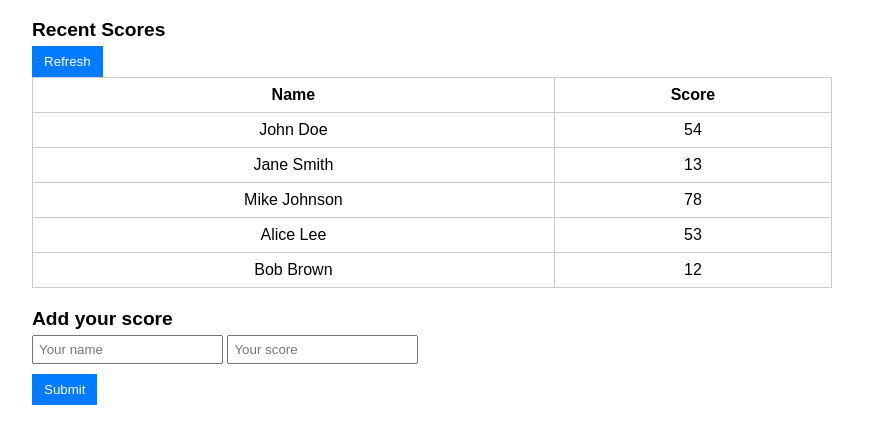
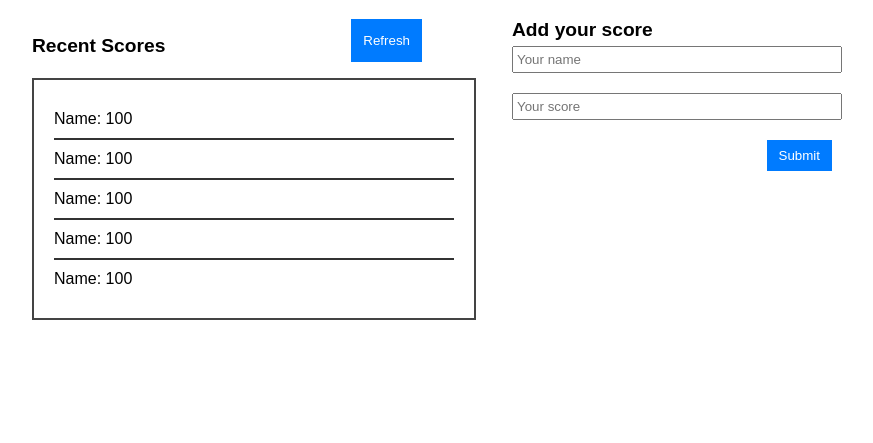
Before and after one commit to AlyAtalla/Leaderboard, a website built with webpack: page src/index.html in a window 1280 px wide. Shown: the part 81-524 px from the top of the page, without its empty margins (208-1081 px from the left). Built offline with nearby package versions, Linux system fonts and the light colour scheme; files whose address does not match are found by name.

Commit message:
Fix styling

```diff
--- a/src/index.html
+++ b/src/index.html
@@ -9,27 +9,28 @@
 <body>
   <div class="container">
     <h1 class="header">Leaderboard</h1>
-    <div class="section">
-      <div class="title">Recent Scores</div>
-      <button class="refresh-btn">Refresh</button>
-      <table class="scores-table">
-        <thead>
-          <tr>
-            <th>Name</th>
-            <th>Score</th>
-          </tr>
-        </thead>
-        <tbody>
-        </tbody>
-      </table>
-    </div>
-    <div class="section">
-      <div class="title">Add your score</div>
-      <div>
-        <input type="text" class="input-name" placeholder="Your name">
-        <input type="number" class="input-score" placeholder="Your score">
+    <div class="board-wrapper">
+      <div class="score-board">
+        <div class="scoreTitle">
+          <h2 class="title">Recent Scores</h2>
+          <button class="refresh-btn">Refresh</button>
+        </div>
+        <ul class="scores-table">
+          <li>Name: <span>100</span></li>
+          <li>Name: <span>100</span></li>
+          <li>Name: <span>100</span></li>
+          <li>Name: <span>100</span></li>
+          <li>Name: <span>100</span></li>
+        </ul>
       </div>
-      <button class="submit-btn">Submit</button>
+      <div class="score-form">
+        <div class="title">Add your score</div>
+        <form>
+          <input type="text" placeholder="Your name" />
+          <input type="number" placeholder="Your score" />
+          <button class="submit-btn">Submit</button>
+        </form>
+      </div>
     </div>
   </div>
   <script src="./src/js/index.js" type="module"></script>
--- a/src/js/styles.css
+++ b/src/js/styles.css
@@ -11,37 +11,64 @@ body {
   padding: 20px;
 }
 
+.board-wrapper {
+  display: flex;
+  justify-content: space-between;
+}
+
+.score-board {
+  width: 50%;
+}
+
+.scoreTitle {
+  display: flex;
+  justify-content: space-between;
+}
+
+.scores-table {
+  width: 100%;
+  border: 2px solid #444;
+  padding: 20px;
+}
+
+.scores-table li {
+  padding: 10px 0;
+  list-style: none;
+  border-bottom: 2px solid #333;
+}
+
+.scores-table li:last-child {
+  border: none;
+}
+
+.score-form {
+  width: 40%;
+}
+
+.score-form button{
+  float: right;
+}
+
+.score-form form {
+  width: 100%;
+}
+
+input {
+  display: block;
+  width: 100%;
+  margin-bottom: 20px;
+  padding: 4px 3px;
+}
+
 .header {
   font-size: 2rem;
   font-weight: bold;
-}
-
-.section {
-  margin-top: 20px;
 }
 
 .title {
   font-size: 1.2rem;
   font-weight: bold;
   margin-bottom: 5px;
-}
-
-.scores-table {
-  width: 100%;
-  border-collapse: collapse;
-}
-
-.scores-table th,
-.scores-table td {
-  border: 1px solid #ccc;
-  padding: 8px;
-  text-align: center;
-}
-
-.input-name,
-.input-score {
-  margin-bottom: 10px;
-  padding: 5px;
 }
 
 .refresh-btn,
```
